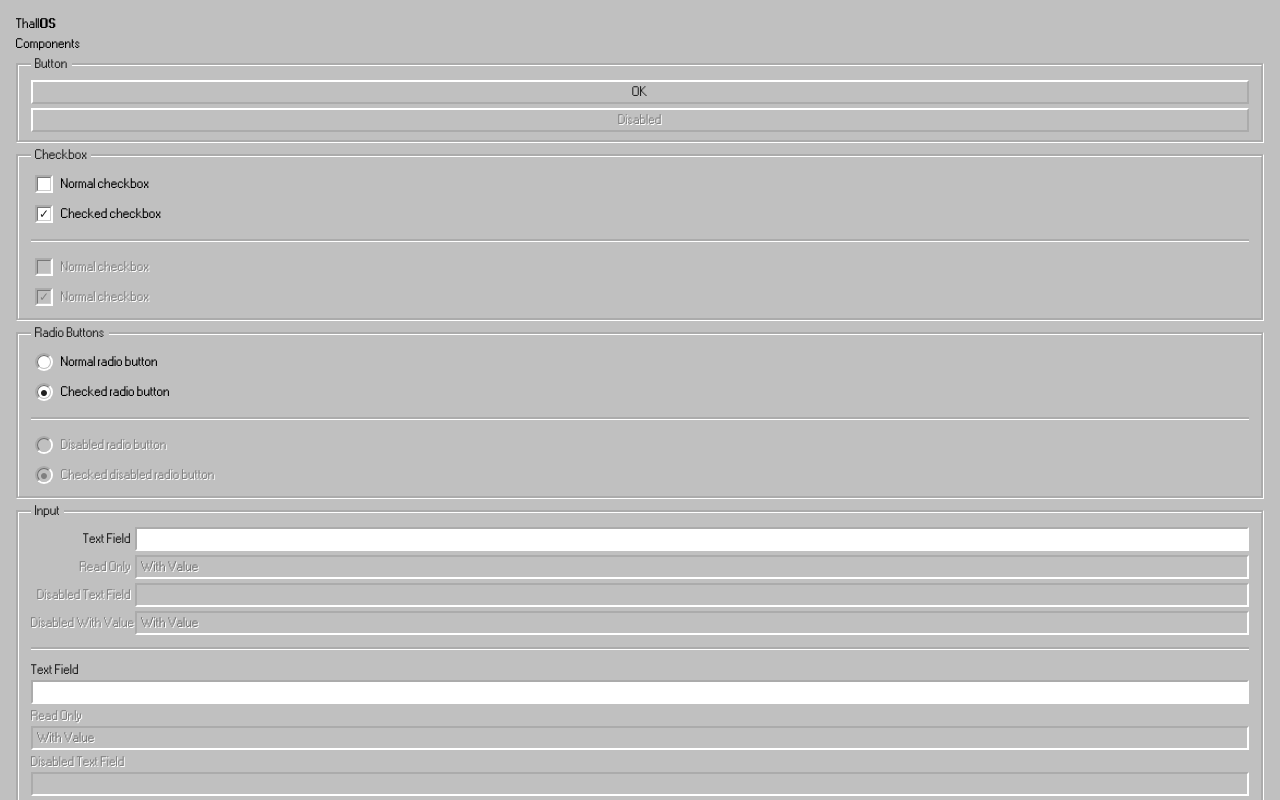
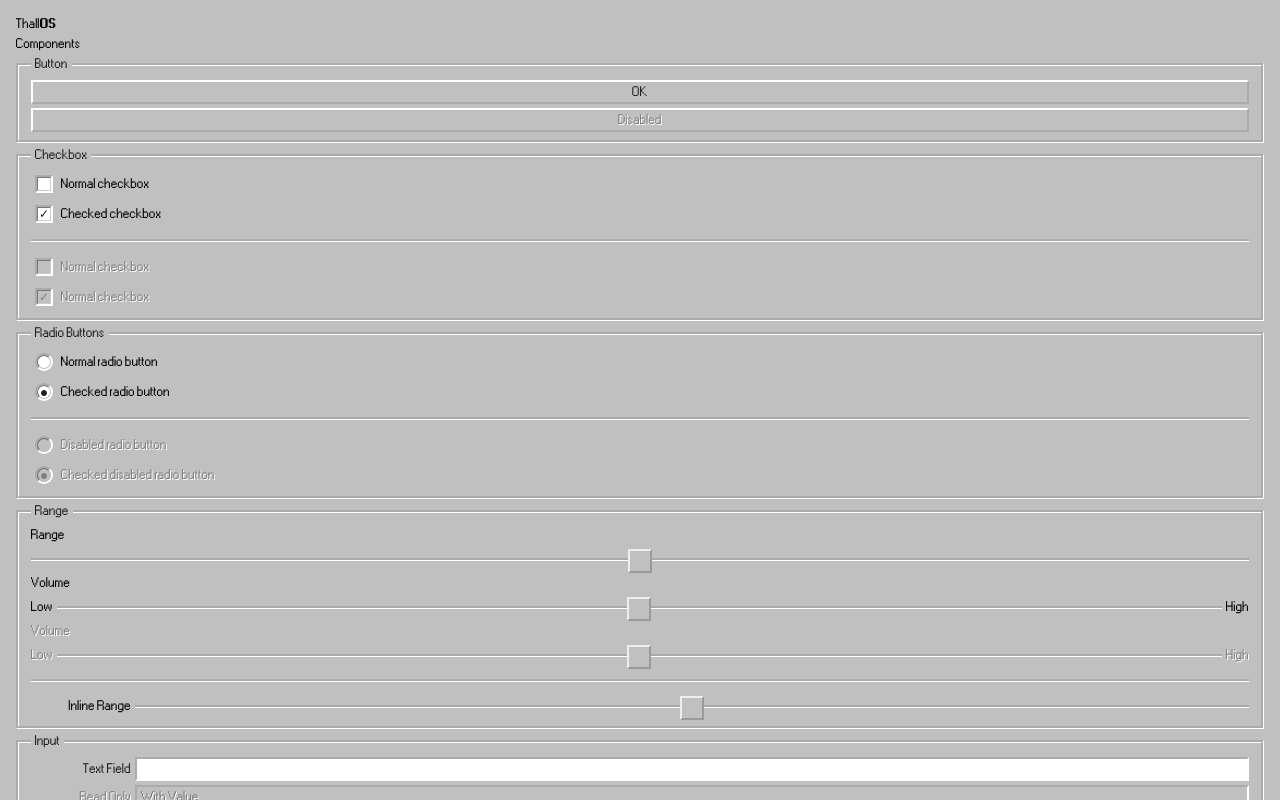
Before and after one commit to tmaiadev/thallos, a React (Vite) app: page / in a window 1280 px wide. Built offline with nearby package versions, Linux system fonts and the light colour scheme.

Commit message:
feat: showcases Range in DesignSystem

```diff
--- a/src/components/system/design-system/DesignSystem.tsx
+++ b/src/components/system/design-system/DesignSystem.tsx
@@ -5,6 +5,7 @@ import Fieldset from "@/components/ui/fieldset";
 import style from "./DesignSystem.module.css";
 import TextField from "@/components/ui/text-field";
 import Separator from "@/components/ui/separator";
+import Range from "@/components/ui/range";
 
 export function DesignSystem() {
   return (
@@ -29,6 +30,13 @@ export function DesignSystem() {
         <RadioButton disabled>Disabled radio button</RadioButton>
         <RadioButton defaultChecked disabled>Checked disabled radio button</RadioButton>
       </Fieldset>
+      <Fieldset legend="Range">
+        <Range label="Range" />
+        <Range label="Volume" prefix="Low" suffix="High" />
+        <Range label="Volume" prefix="Low" suffix="High" disabled />
+        <Separator />
+        <Range label="Inline Range" variant="inline" />
+      </Fieldset>
       <Fieldset legend="Input">
         <TextField label="Text Field" variant="inline" />
         <TextField label="Read Only" placeholder="With Value" variant="inline" readOnly />
```
